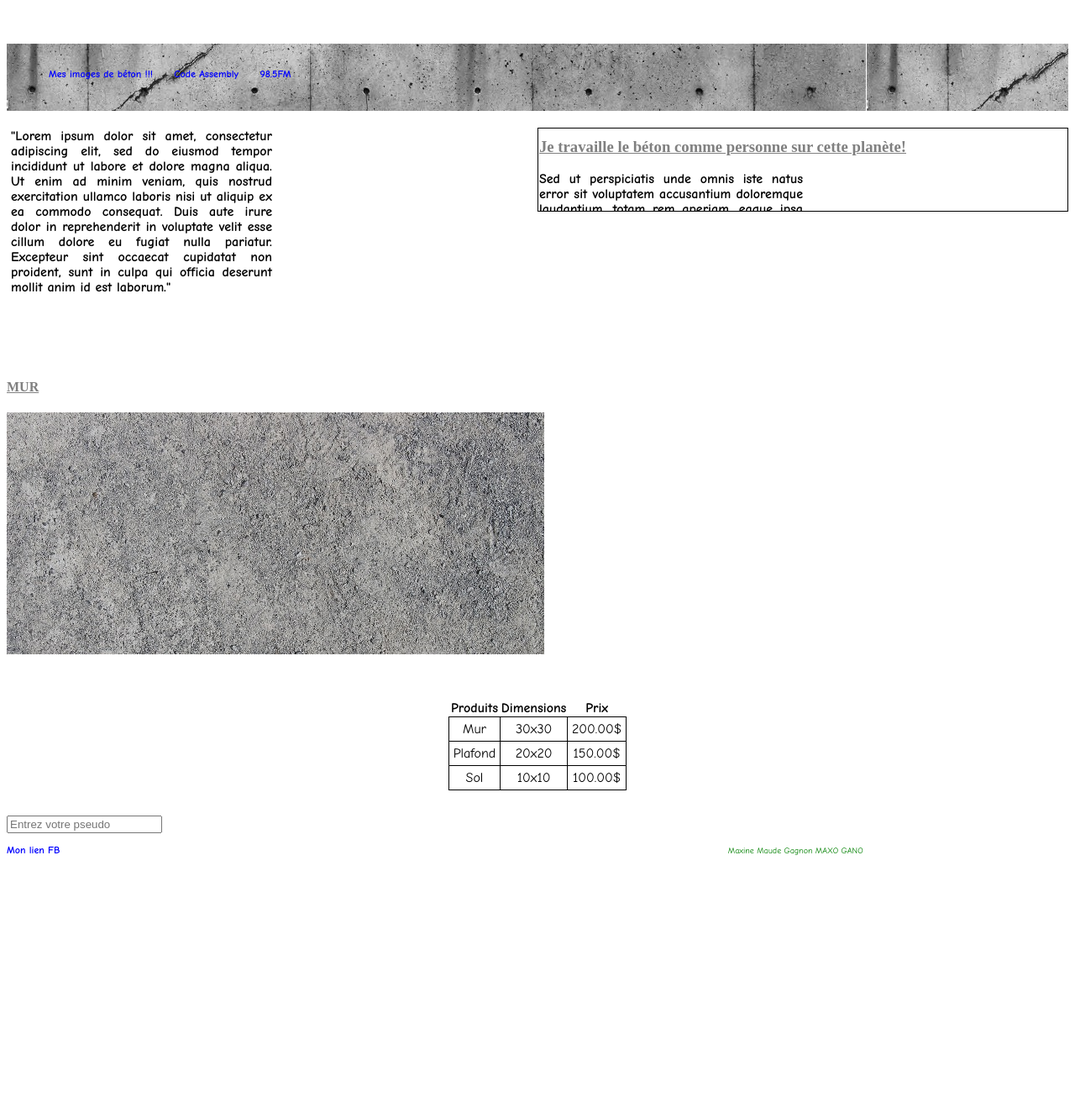
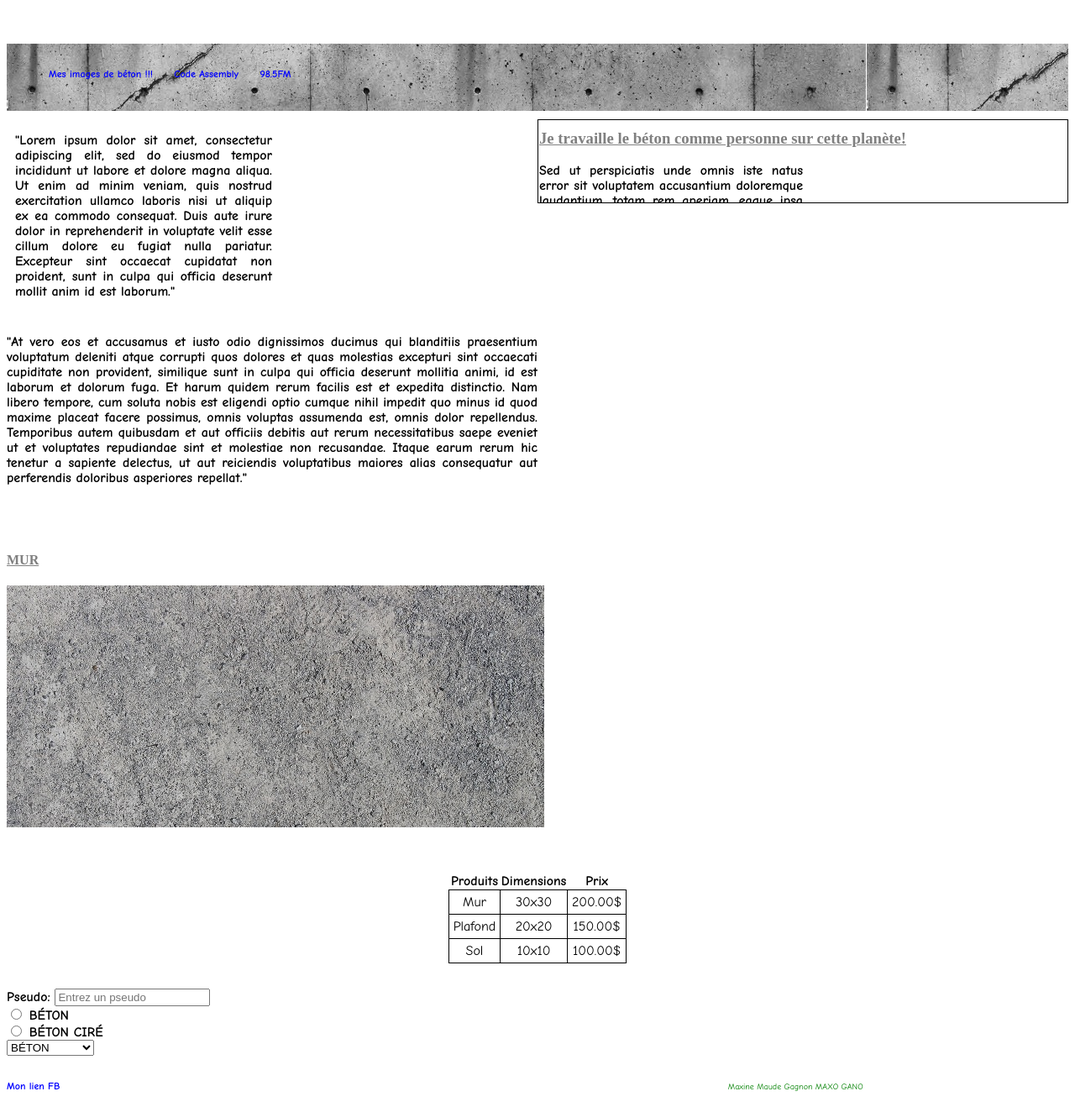
Before and after one commit to Larsenvince/SiteCoursMAXO, a plain HTML site: page index.html in a window 1280 px wide. Shown: the part 180-1498 px from the top of the page at 84% size. Before the commit the page ends 1222 px from the top, so only its background shows below. Drawn offline with Linux system fonts and the light colour scheme.

Commit message:
troisieme commit

```diff
--- a/css/style.css
+++ b/css/style.css
@@ -97,14 +97,14 @@ footer {
 	border: 1px solid black;
 	padding: 1px;
 	box-sizing: border-box;
-	margin-top: 20px;
+	margin-top: 10px;
 	height: 100px;
 	overflow: scroll; /* BARRE DE DÉFILEMENT (scroll, auto ou hidden, cache le text) */
 }
 
 #secondparagraphe {
 	width: 50%;
-	padding: 5px;
+	padding: 10px;
 	box-sizing: border-box;
 	word-wrap: break-word  /* GARDE ECRITURE DANS BLOC */
 }
--- a/index.html
+++ b/index.html
@@ -24,12 +24,15 @@
 		<div id="secondparagraphe">
 			<p>"Lorem ipsum dolor sit amet, consectetur adipiscing elit, sed do eiusmod tempor incididunt ut labore et dolore magna aliqua. Ut enim ad minim veniam, quis nostrud exercitation ullamco laboris nisi ut aliquip ex ea commodo consequat. Duis aute irure dolor in reprehenderit in voluptate velit esse cillum dolore eu fugiat nulla pariatur. Excepteur sint occaecat cupidatat non proident, sunt in culpa qui officia deserunt mollit anim id est laborum."</p>
 		</div>
+		<div id="thirdparagraphe">
+			<p>"At vero eos et accusamus et iusto odio dignissimos ducimus qui blanditiis praesentium voluptatum deleniti atque corrupti quos dolores et quas molestias excepturi sint occaecati cupiditate non provident, similique sunt in culpa qui officia deserunt mollitia animi, id est laborum et dolorum fuga. Et harum quidem rerum facilis est et expedita distinctio. Nam libero tempore, cum soluta nobis est eligendi optio cumque nihil impedit quo minus id quod maxime placeat facere possimus, omnis voluptas assumenda est, omnis dolor repellendus. Temporibus autem quibusdam et aut officiis debitis aut rerum necessitatibus saepe eveniet ut et voluptates repudiandae sint et molestiae non recusandae. Itaque earum rerum hic tenetur a sapiente delectus, ut aut reiciendis voluptatibus maiores alias consequatur aut perferendis doloribus asperiores repellat."</p>
+		</div>
 
 		<h4>MUR</h4>
+
 		<img src="img/photo3.jpg" alt="beton" /><br />
 
 		<table>
-
 			<tr>
 				 <th>Produits</th>
 				 <th>Dimensions</th>
@@ -54,7 +57,19 @@
 		</table>
 
 		<form method="post" action="second.html">
-			<input type="text" name="pseudo" placeholder="Entrez votre pseudo" maxlength="10" size="20"/>
+			<p>
+				<label for="pseudo">Pseudo: </label>
+				<input type="text" name="pseudo" placeholder="Entrez un pseudo" /><br />
+
+				<input type="radio" name="type" value="BÉTON" /> BÉTON<br />
+				<input type="radio" name="type" value="BÉTON CIRÉ" /> BÉTON CIRÉ<br />
+
+				<select name="type">
+				<optgroup label="TYPE"></optgroup>
+				<option valeur="BÉTON">BÉTON</option>
+				<option valeur="BÉTON CIRÉ">BÉTON CIRÉ</option>
+				</select>
+			</p>
 		</form>
 
 		<a href="http://facebook.com/maxogano">Mon lien FB</a>
```
